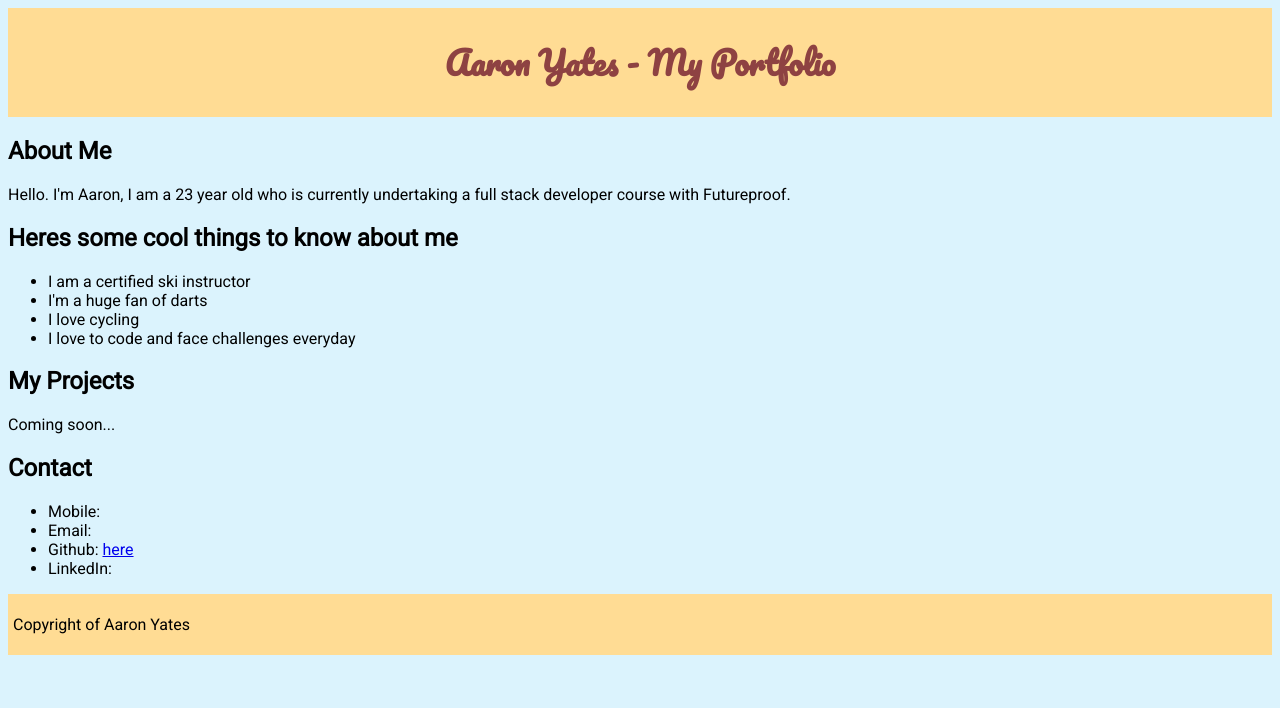
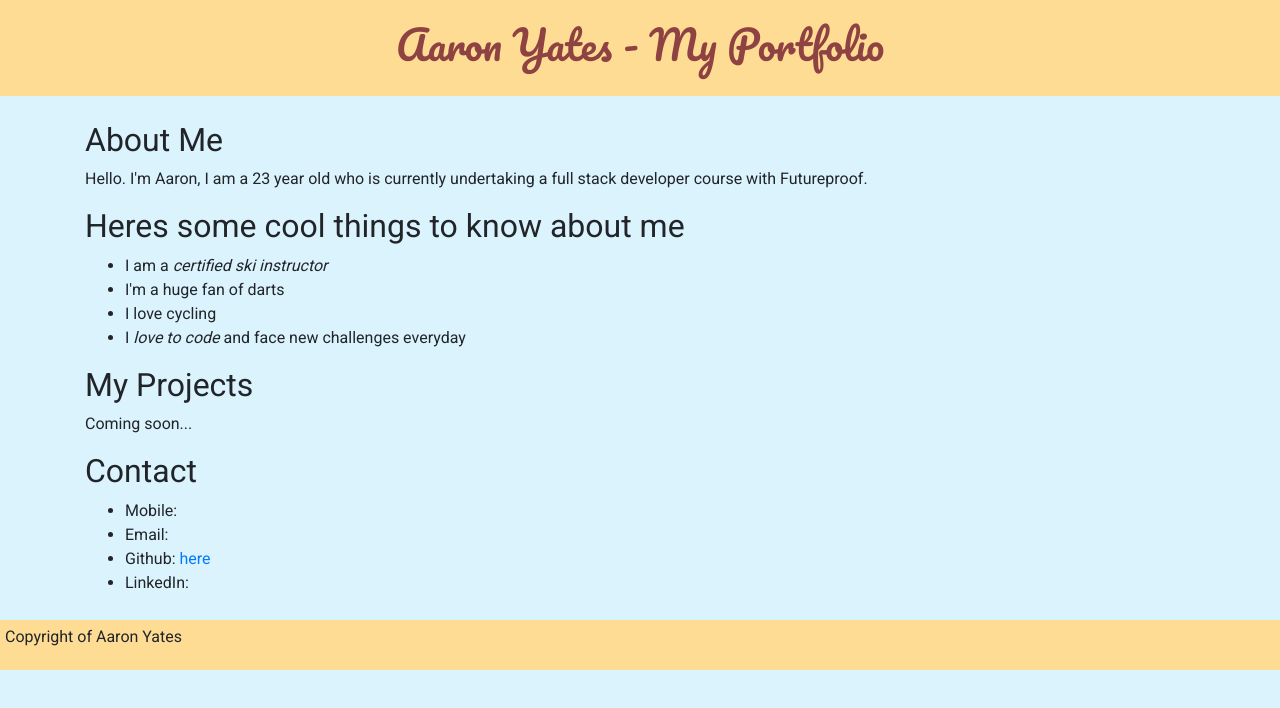
Before and after one commit to HeyAero/aaron_yates_portfolio, a plain HTML site: page index.html in a window 1280 px wide. Drawn offline with nearby package versions, Linux system fonts and the light colour scheme.

Commit message:
add bootstrap and extra styling

```diff
--- a/index.html
+++ b/index.html
@@ -9,6 +9,7 @@
     <meta charset="UTF-8" />
     <meta http-equiv="X-UA-Compatible" content="IE=edge" />
     <meta name="viewport" content="width=device-width, initial-scale=1.0" />
+    <link href="https://stackpath.bootstrapcdn.com/bootstrap/4.5.2/css/bootstrap.min.css" rel="stylesheet" type="text/css">
     <link href="style.css" rel="stylesheet" type="text/css" />
     <title>Aaron Yates - Portfolio</title>
   </head>
@@ -24,6 +25,7 @@
     <header>
       <h1>Aaron Yates - My Portfolio</h1>
     </header>
+    <div class="container">
       <!--
         About me section
       -->
@@ -34,10 +36,10 @@
 
         <h2>Heres some cool things to know about me</h2>
         <ul>
-        <li>I am a certified ski instructor</li>
+          <li>I am a <em>certified ski instructor</em></li>
           <li>I'm a huge fan of darts</li>
           <li>I love cycling</li>
-        <li>I love to code and face challenges everyday</li>
+          <li>I <em>love to code</em> and face new challenges everyday</li>
         </ul>
       </p>
       <!--
@@ -55,6 +57,7 @@
         <li>Github: <a href="https://github.com/HeyAero/">here</a></li>
         <li>LinkedIn:</li>
       </ul>
+    </div>
     <!--
       Footer
     -->
--- a/style.css
+++ b/style.css
@@ -14,6 +14,7 @@ body {
     background        - setting background color
     color             - setting the color of the text in header
     font-family       - setting the header font
+    margin-top        - adds margin to bottom of heading to add spacing
     padding           - setting the spacing within the header tag
     text-align        - setting the alignment of the text
 */
@@ -21,15 +22,18 @@ header {
   background: #ffdc94;
   color: #8e4242;
   font-family: 'Pacifico', cursive;
-  padding: 5px;
+  margin-bottom: 25px;
+  padding: 20px;
   text-align: center;
 }
 
 /* Footer tag styling
     background        - setting background color
+    margin-top        - adds margin to top of footer to add spacing
     padding           - setting the spacing within the footer tag
 */
 footer {
   background: #ffdc94;
+  margin-top: 25px;
   padding: 5px;
 }
```
Lines whose indentation alone changed are shown as unchanged.
